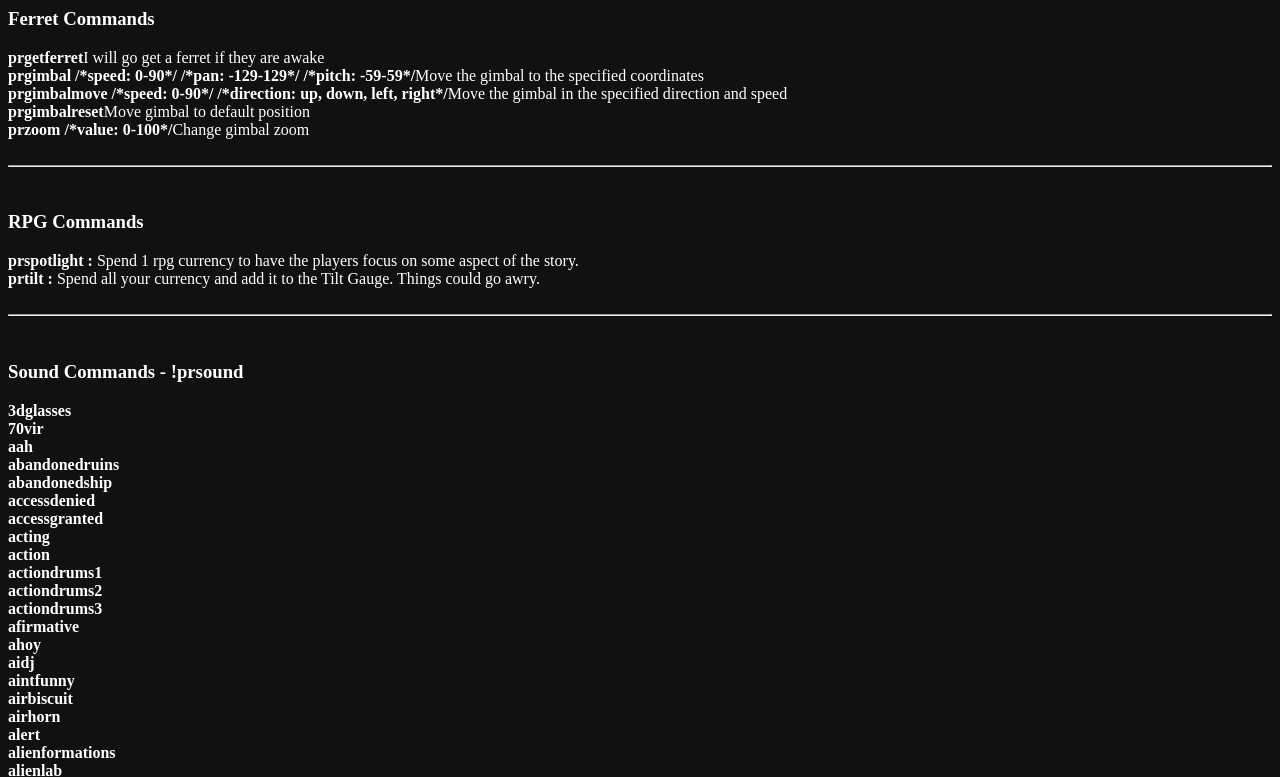
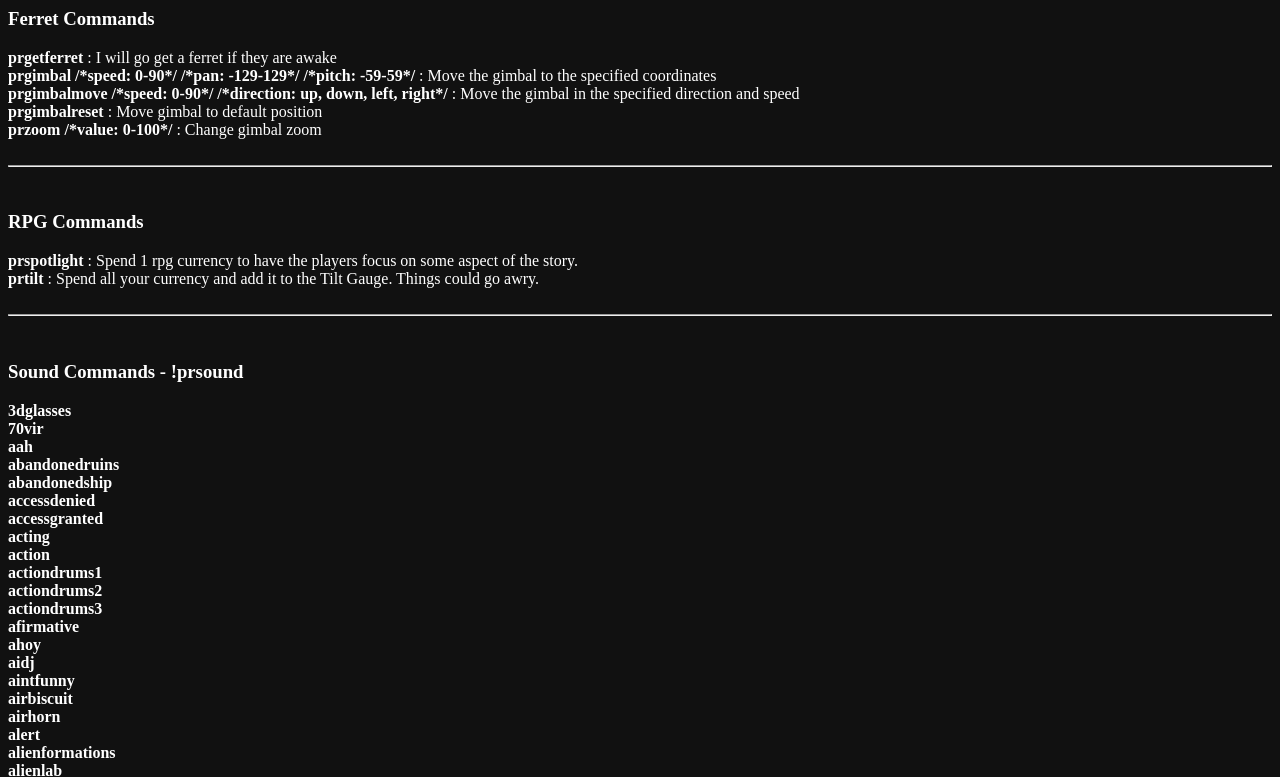
Before and after one commit to arconom/TwitchInterface, a website: page index.html in a window 1280 px wide. Shown: the top 777 px of the page. Drawn offline with Linux system fonts and the light colour scheme.

Commit message:
update commands

```diff
--- a/index.html
+++ b/index.html
@@ -22,11 +22,11 @@ font-weight: bold;
 
 	<h3>Ferret Commands</h3>
 
-	<div><span class="command-name">prgetferret</span><span class="command-description">I will go get a ferret if they are awake</span></div>
-	<div><span class="command-name">prgimbal /*speed: 0-90*/ /*pan: -129-129*/ /*pitch: -59-59*/</span><span class="command-description">Move the gimbal to the specified coordinates</span></div>
-	<div><span class="command-name">prgimbalmove /*speed: 0-90*/ /*direction: up, down, left, right*/</span><span class="command-description">Move the gimbal in the specified direction and speed</span></div>
-	<div><span class="command-name">prgimbalreset</span><span class="command-description">Move gimbal to default position</span></div>
-	<div><span class="command-name">przoom /*value: 0-100*/</span><span class="command-description">Change gimbal zoom</span></div>
+	<div><span class="command-name">prgetferret</span><span class="command-description"> : I will go get a ferret if they are awake</span></div>
+	<div><span class="command-name">prgimbal /*speed: 0-90*/ /*pan: -129-129*/ /*pitch: -59-59*/</span><span class="command-description"> : Move the gimbal to the specified coordinates</span></div>
+	<div><span class="command-name">prgimbalmove /*speed: 0-90*/ /*direction: up, down, left, right*/</span><span class="command-description"> : Move the gimbal in the specified direction and speed</span></div>
+	<div><span class="command-name">prgimbalreset</span><span class="command-description"> : Move gimbal to default position</span></div>
+	<div><span class="command-name">przoom /*value: 0-100*/</span><span class="command-description"> : Change gimbal zoom</span></div>
 
 <!-- <h3>Word Commands</h3> -->
         <!-- <div><span class="command-name">pracro : </span><span class="command-description">Generate an acronym, pass the word to acronymize</span></div> -->
@@ -60,8 +60,8 @@ font-weight: bold;
         <!-- <div><span class="command-name">proops : </span><span class="command-description">Show a random message for rpg time, supports @</span></div> -->
         <!-- <div><span class="command-name">prouch : </span><span class="command-description">Show a random message for rpg time, supports @</span></div> -->
         <!-- <div><span class="command-name">prroll : </span><span class="command-description">Roll the dice.  Supports keep high or low, and exploding dice.  Example: !prroll 2d6+1 k1h e</span></div> -->
-        <div><span class="command-name">prspotlight : </span><span class="command-description">Spend 1 rpg currency to have the players focus on some aspect of the story.</span></div>
-        <div><span class="command-name">prtilt : </span><span class="command-description">Spend all your currency and add it to the Tilt Gauge.  Things could go awry.</span></div>
+        <div><span class="command-name">prspotlight</span><span class="command-description"> : Spend 1 rpg currency to have the players focus on some aspect of the story.</span></div>
+        <div><span class="command-name">prtilt</span><span class="command-description"> : Spend all your currency and add it to the Tilt Gauge.  Things could go awry.</span></div>
 
 <br/>
 <hr/>
```
